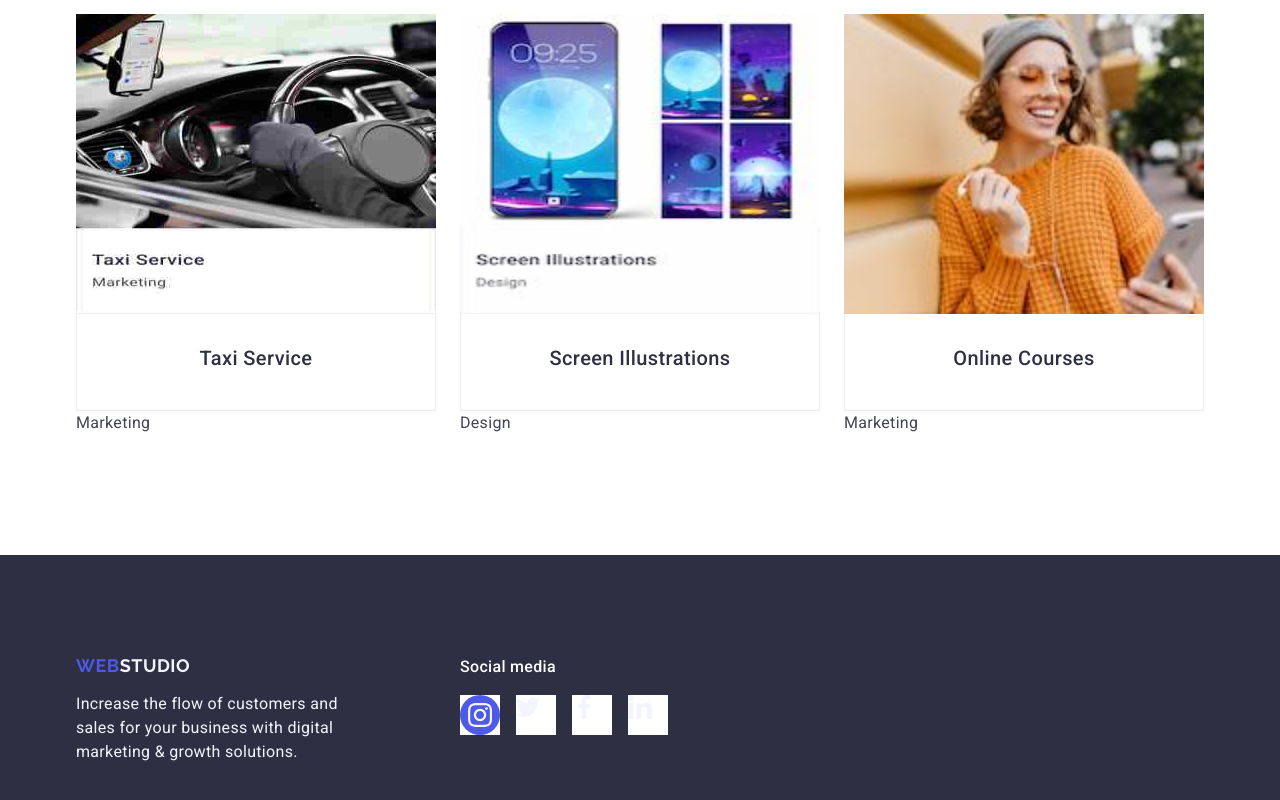
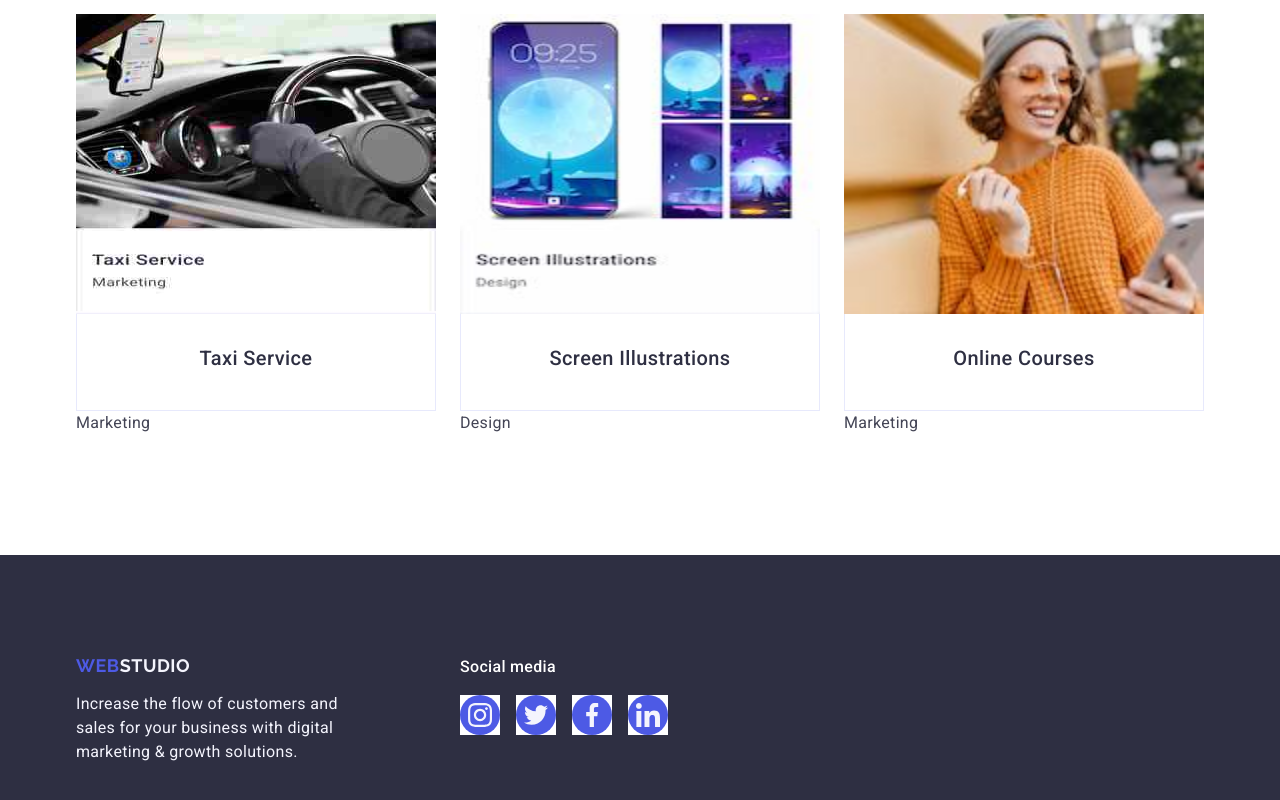
Before and after one commit to Seanomad61/goit-markup-hw-04, a plain HTML site: page index.html in a window 1280 px wide. Shown: the part 2537-3337 px from the top of the page. Drawn offline with nearby package versions, Linux system fonts and the light colour scheme.

Commit message:
Update index.html

```diff
--- a/index.html
+++ b/index.html
@@ -491,28 +491,34 @@
               </a>
             </li>
             <li class="social-media-item">
-              <a href="./images/icons/sprite.svg#icon-twitter-1"
-                ><svg width="24" height="24" class="icon-footer-link">
-                  <use
-                    href="./images/icons/sprite.svg#icon-twitter-1"
-                  ></use></svg
-              ></a>
+              <a
+                href="./images/icons/sprite.svg#icon-twitter-1"
+                class="social-footer-network"
+              >
+                <svg width="24" height="24" class="icon-footer-link">
+                  <use href="./images/icons/sprite.svg#icon-twitter-1"></use>
+                </svg>
+              </a>
             </li>
             <li class="social-media-item">
-              <a href="./images/icons/sprite.svg#icon-facebook-1"
-                ><svg width="24" height="24" class="icon-footer-link">
-                  <use
-                    href="./images/icons/sprite.svg#icon-facebook-1"
-                  ></use></svg
-              ></a>
+              <a
+                href="./images/icons/sprite.svg#icon-facebook-1"
+                class="social-footer-network"
+              >
+                <svg width="24" height="24" class="icon-footer-link">
+                  <use href="./images/icons/sprite.svg#icon-facebook-1"></use>
+                </svg>
+              </a>
             </li>
             <li class="social-media-item">
-              <a href="./images/icons/sprite.svg#icon-linkedin-1"
-                ><svg width="24" height="24" class="icon-footer-link">
-                  <use
-                    href="./images/icons/sprite.svg#icon-linkedin-1"
-                  ></use></svg
-              ></a>
+              <a
+                href="./images/icons/sprite.svg#icon-linkedin-1"
+                class="social-footer-network"
+              >
+                <svg width="24" height="24" class="icon-footer-link">
+                  <use href="./images/icons/sprite.svg#icon-linkedin-1"></use>
+                </svg>
+              </a>
             </li>
           </ul>
         </div>
```
